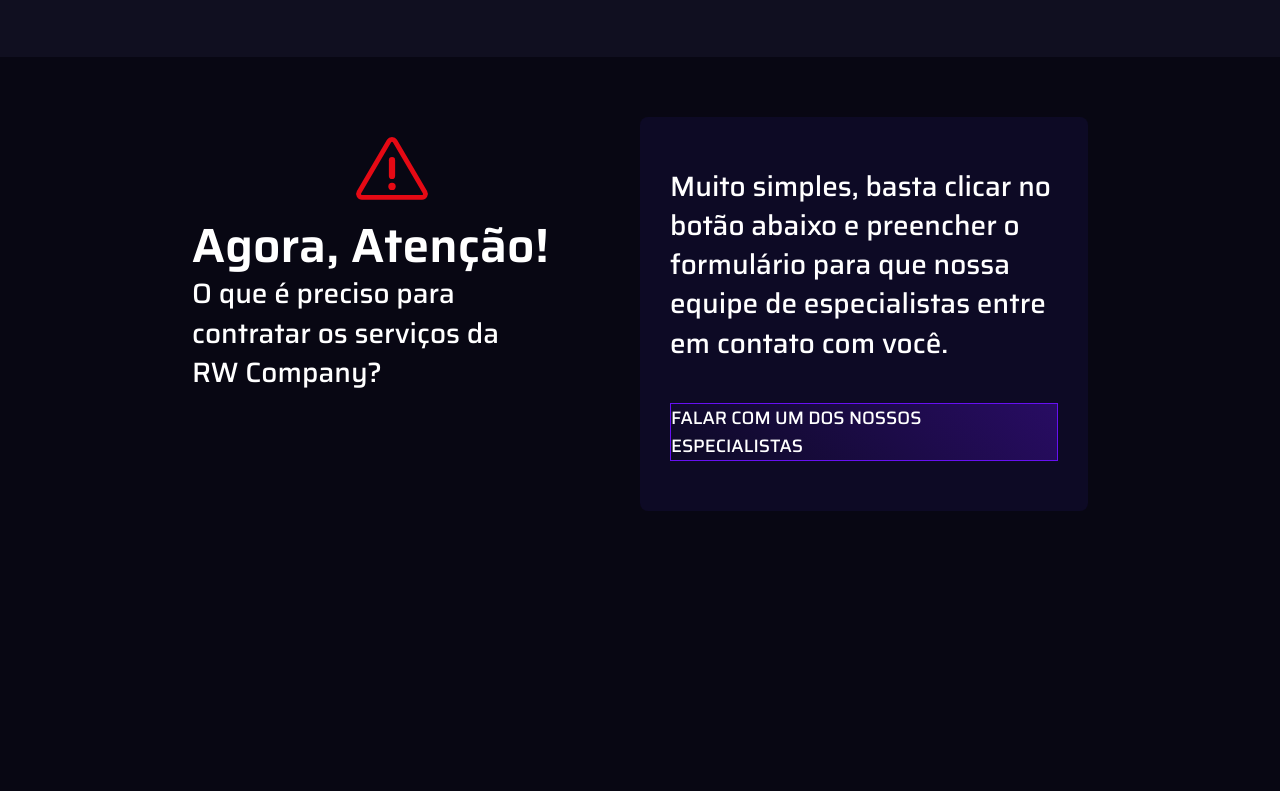
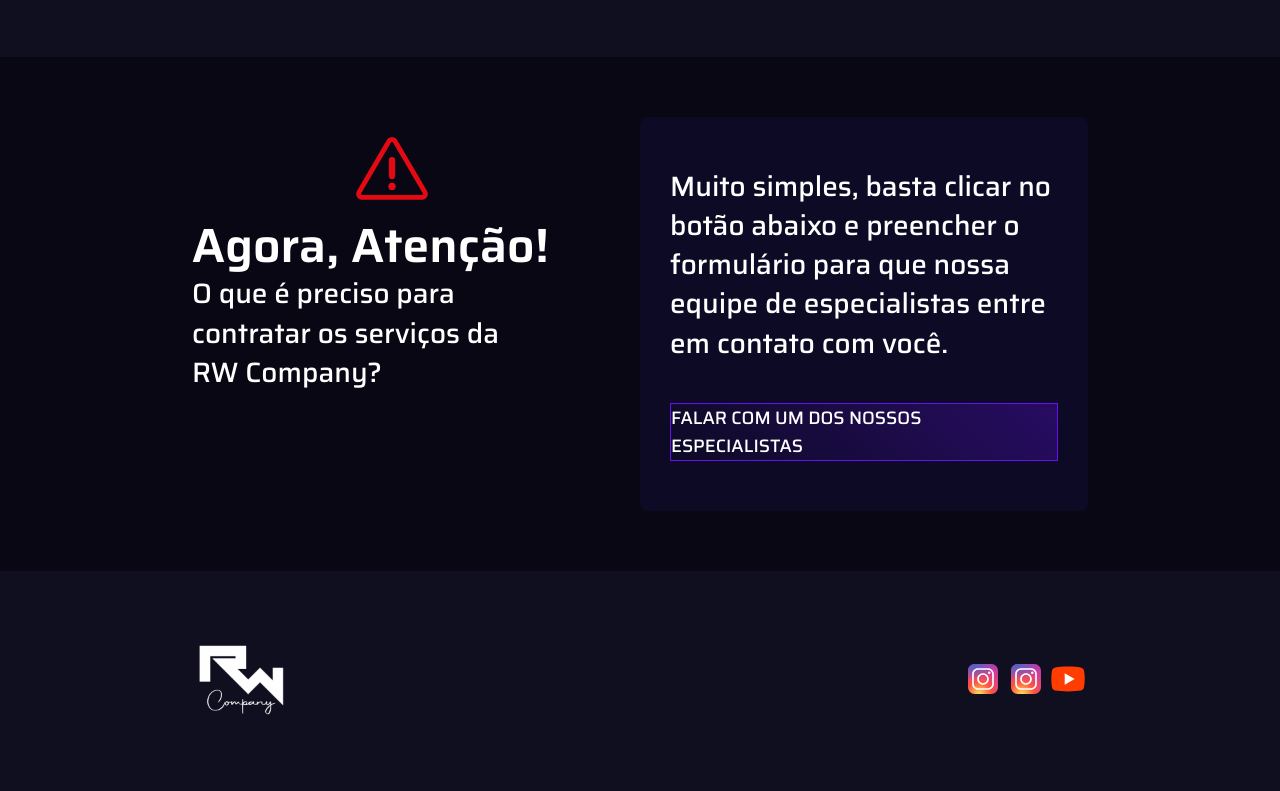
Before and after one commit to RafaelPires2/rw-company, a website: page index.html in a window 1280 px wide. Shown: the part 3169-3960 px from the top of the page. Before the commit the page ends 3740 px from the top, so only its background shows below. Drawn offline with Linux system fonts and the light colour scheme.

Commit message:
feature: footer

```diff
--- a/index.html
+++ b/index.html
@@ -308,7 +308,11 @@
         <div class="wrapper">
           <div class="container-section-call">
             <div class="content-call">
-              <img class="icon-alert" src="./styles/assets/alert.svg" alt="icone de alerta" />
+              <img
+                class="icon-alert"
+                src="./styles/assets/alert.svg"
+                alt="icone de alerta"
+              />
               <h1 class="c-title">Agora, <span>Atenção!</span></h1>
               <h2 class="c-subtitle">
                 O que é preciso para contratar os serviços da RW Company?
@@ -328,6 +332,22 @@
           </div>
         </div>
       </section>
+
+      <footer class="footer">
+        <div class="wrapper">
+          <img
+            class="c-logo"
+            src="./styles/assets/logo-rw-bco.webp"
+            alt="Logo da RW company na cor branca"
+          />
+
+          <div class="socials-icons">
+            <img src="./styles/assets/icons-instagram.svg" alt="" />
+            <img src="./styles/assets/icons-instagram.svg" alt="" />
+            <img src="./styles/assets/icons-youtube.svg" alt="" />
+          </div>
+        </div>
+      </footer>
     </main>
   </body>
 </html>
--- /dev/null
+++ b/styles/components/footer.scss
@@ -0,0 +1,18 @@
+.footer {
+    width: 100vw;
+    display: flex;
+    justify-content: center;
+    align-items: center;
+    background-color: $background-secondary;
+    padding-block: $margin-bottom;
+}
+
+.footer .wrapper {
+    display: flex;
+    justify-content: space-between;
+    align-items: center;
+}
+
+.socials-icons img{
+width: 40px;
+}
--- a/styles/index.scss
+++ b/styles/index.scss
@@ -9,3 +9,4 @@
 @import "./components/c-accordeon.scss";
 @import "./components/section-fqa.scss";
 @import "./components/section-call.scss";
+@import "./components/footer.scss";
```
Also changed, not shown: styles/assets/icons-instagram.svg (added), styles/assets/icons-youtube.svg (added), styles/index.css.
